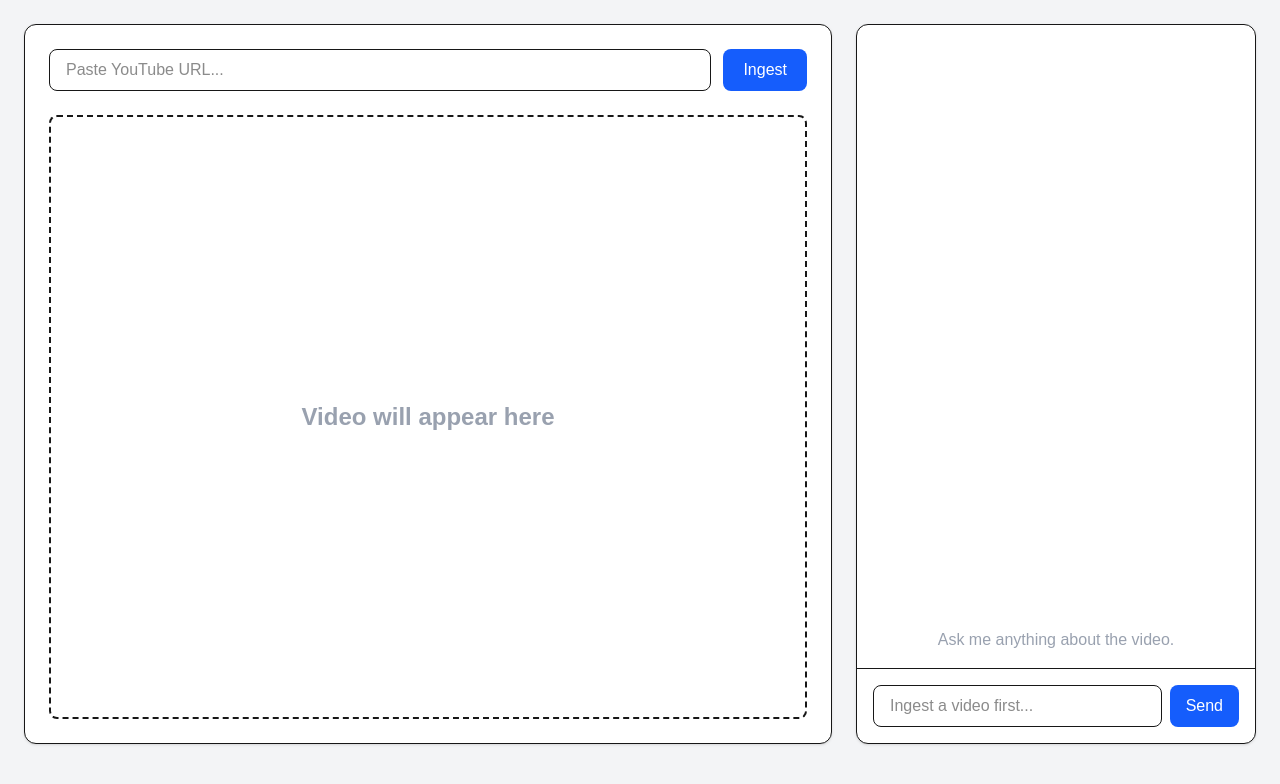
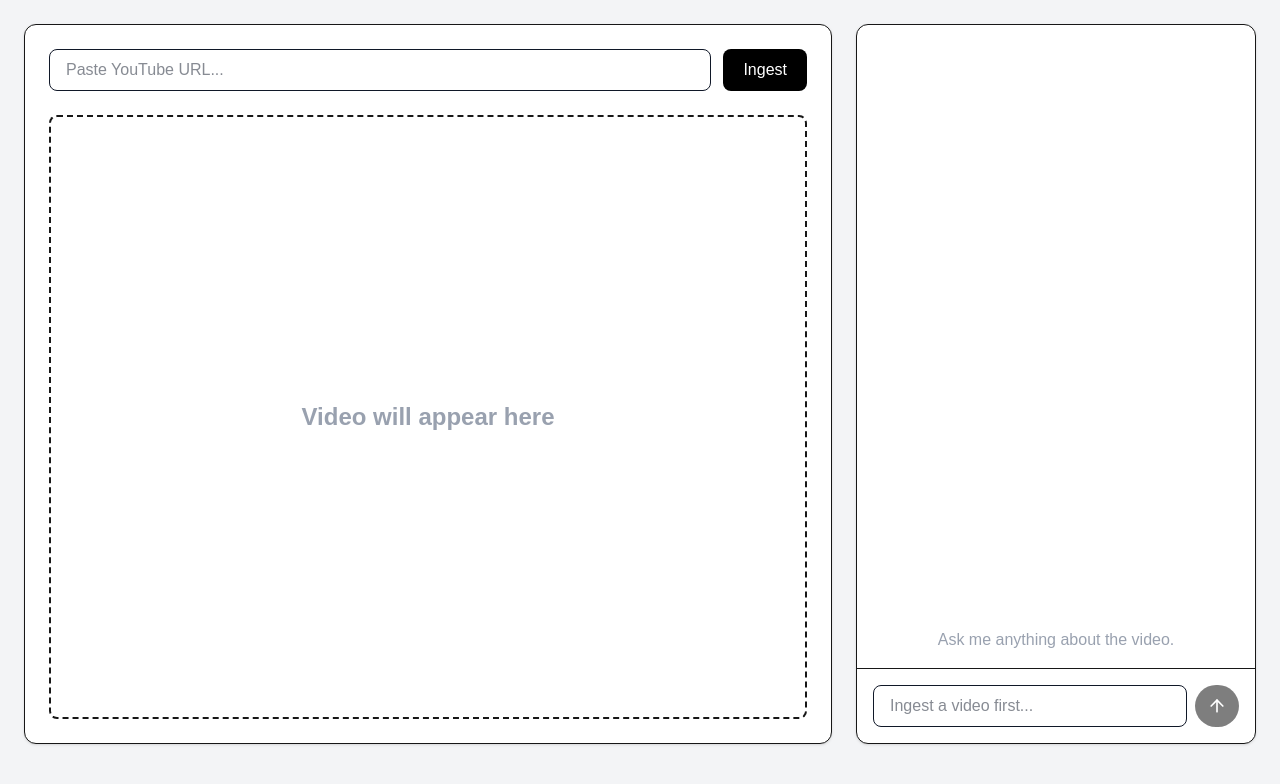
Before and after one commit to zaid-nawaz/Labyrinth, a Next.js app in the folder frontend/: page / in a window 1280 px wide. Shown: the top 784 px of the page. Built offline with nearby package versions, Linux system fonts and the light colour scheme.

Commit message:
made it look better

```diff
--- a/frontend/components/ChatInput.tsx
+++ b/frontend/components/ChatInput.tsx
@@ -1,6 +1,7 @@
 "use client";
 
 import { useState } from "react";
+import { ArrowUp } from "lucide-react";
 
 interface ChatInputProps {
   onSend: (message: string) => void;
@@ -33,15 +34,17 @@ export default function ChatInput({ onSend, disabled }: ChatInputProps) {
         }
         value={input}
         onChange={(e) => setInput(e.target.value)}
-        className="flex-1 rounded-lg border px-4 py-2 outline-none focus:ring-2 focus:ring-blue-500"
+        className="flex-1 rounded-lg border px-4 py-2  outline-none text-gray-900 focus:ring-2 focus:ring-black"
         disabled={disabled}
       />
 
       <button
         type="submit"
-        className="rounded-lg bg-blue-600 px-4 py-2 text-white hover:bg-blue-700"
+        disabled={disabled}
+        className="flex items-center rounded-full bg-black px-3 py-2 text-white hover:bg-gray-800 disabled:opacity-50"
       >
-        Send
+        <ArrowUp className="h-5 w-5" />
+
       </button>
     </form>
   );
--- a/frontend/components/ChatMessage.tsx
+++ b/frontend/components/ChatMessage.tsx
@@ -19,7 +19,7 @@ export default function ChatMessage({
             <div
               className={`mb-4 rounded-lg p-3 ${
                 role === "user"
-                  ? "ml-auto max-w-[80%] bg-blue-600 text-white"
+                  ? "ml-auto max-w-[80%] bg-gray-600 text-white"
                   : "mr-auto max-w-[80%] bg-gray-800"
               }`}
             >
@@ -33,24 +33,36 @@ export default function ChatMessage({
                 content
             )}
 
-        <div>
+            <div>
             {role === "assistant" &&
             offset &&
             offset.length > 0 && (
-                <div className="mt-3 flex flex-wrap gap-2">
+                <div className="mt-3 flex flex-wrap gap-1.5">
                     {offset.map((time, index) => (
                     <button
                         key={index}
                         onClick={() => onSeek?.(time)}
-                        className="rounded-full bg-slate-100 px-2 py-1 text-sm text-blue-600 hover:bg-slate-200"
+                        className="group flex items-center gap-1.5 rounded-full border border-gray-700 bg-gray-900/50 px-3 py-2 text-xs font-medium text-gray-100 transition-colors hover:border-blue-500/50 hover:bg-blue-500/10 hover:text-blue-400"
                     >
-                        🕒 {formatTimestamp(time)}
+                        <svg
+                            className="h-3 w-3 text-gray-500 transition-colors group-hover:text-blue-400"
+                            fill="none"
+                            viewBox="0 0 24 24"
+                            stroke="currentColor"
+                            strokeWidth={2}
+                        >
+                            <path
+                                strokeLinecap="round"
+                                strokeLinejoin="round"
+                                d="M12 8v4l3 3m6-3a9 9 0 11-18 0 9 9 0 0118 0z"
+                            />
+                        </svg>
+                        {formatTimestamp(time)}
                     </button>
                     ))}
                 </div>
             )}
-
-        </div>
+            </div>
 
 
             </div>
--- a/frontend/components/VideoForm.tsx
+++ b/frontend/components/VideoForm.tsx
@@ -26,13 +26,13 @@ export default function VideoForm({ onIngest, loading }: VideoFormProps) {
         placeholder="Paste YouTube URL..."
         value={url}
         onChange={(e) => setUrl(e.target.value)}
-        className="flex-1 rounded-lg border px-4 py-2 outline-none focus:ring-2 focus:ring-blue-500"
+        className="flex-1 rounded-lg border px-4 py-2 text-gray-900 outline-none focus:ring-2 focus:ring-black"
       />
 
     <button
       type="submit"
       disabled={loading}
-      className="rounded-lg bg-blue-600 px-5 py-2 text-white disabled:opacity-50"
+      className="rounded-lg bg-black px-5 py-2 text-white disabled:opacity-50"
     >
       {loading ? "Ingesting..." : "Ingest"}
     </button>
```
